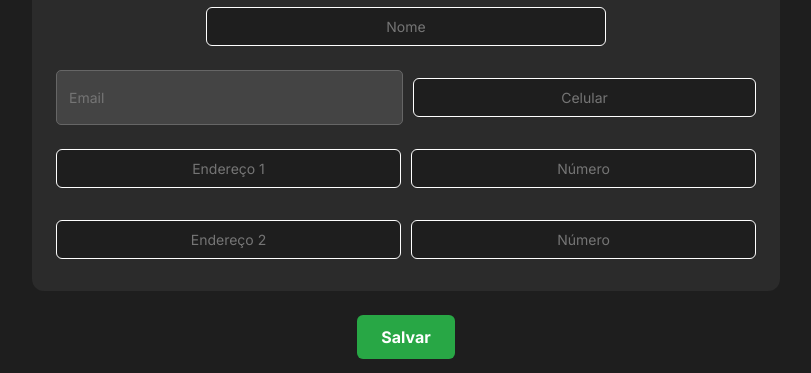
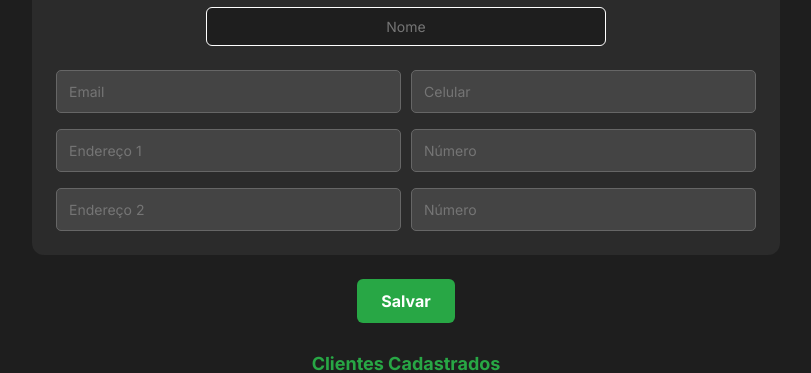
Before and after one commit to Eike94/SilkOs, a React (Vite) app: page /ClientePage in a window 1280 px wide. Shown: the part 164-537 px from the top of the page, without its empty margins (234-1045 px from the left). Built offline with nearby package versions, Linux system fonts and the light colour scheme; no server answers.

Commit message:
Update ClientePage.jsx

```diff
--- a/src/components/ClientePage/ClientePage.jsx
+++ b/src/components/ClientePage/ClientePage.jsx
@@ -80,17 +80,17 @@
 
         <div className={styles.row}>
           <input type="email" name="email" placeholder="Email" value={formData.email} onChange={handleChange} />
-          <input type="text" name="celular" placeholder="Celular" value={formData.celular} onChange={handleChange} />
+          <input type="email" name="celular" placeholder="Celular" value={formData.celular} onChange={handleChange} />
         </div>
 
         <div className={styles.row}>
-          <input type="text" name="endereco1" placeholder="Endereço 1" value={formData.endereco1} onChange={handleChange} />
-          <input type="text" name="numero1" placeholder="Número" value={formData.numero1} onChange={handleChange} />
+          <input type="email" name="endereco1" placeholder="Endereço 1" value={formData.endereco1} onChange={handleChange} />
+          <input type="email" name="numero1" placeholder="Número" value={formData.numero1} onChange={handleChange} />
         </div>
 
         <div className={styles.row}>
-          <input type="text" name="endereco2" placeholder="Endereço 2" value={formData.endereco2} onChange={handleChange} />
-          <input type="text" name="numero2" placeholder="Número" value={formData.numero2} onChange={handleChange} />
+          <input type="email" name="endereco2" placeholder="Endereço 2" value={formData.endereco2} onChange={handleChange} />
+          <input type="email" name="numero2" placeholder="Número" value={formData.numero2} onChange={handleChange} />
         </div>
       </div>
 
```
